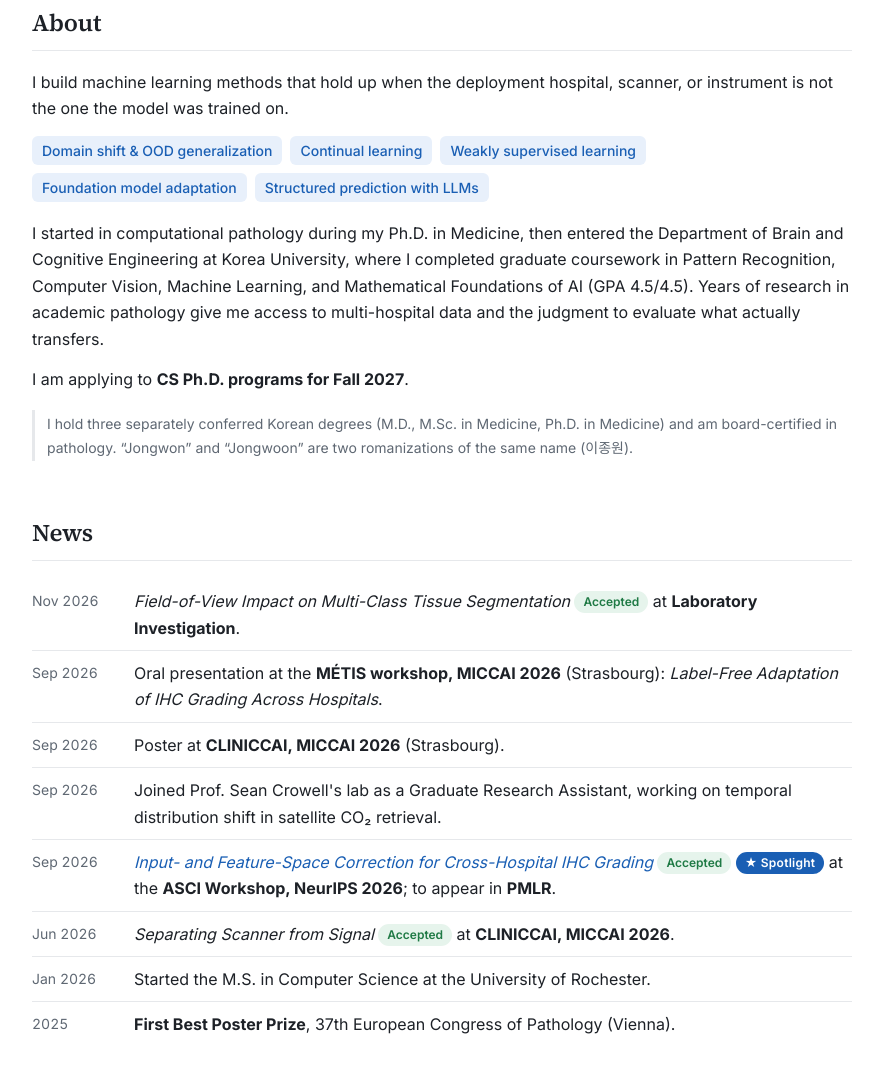
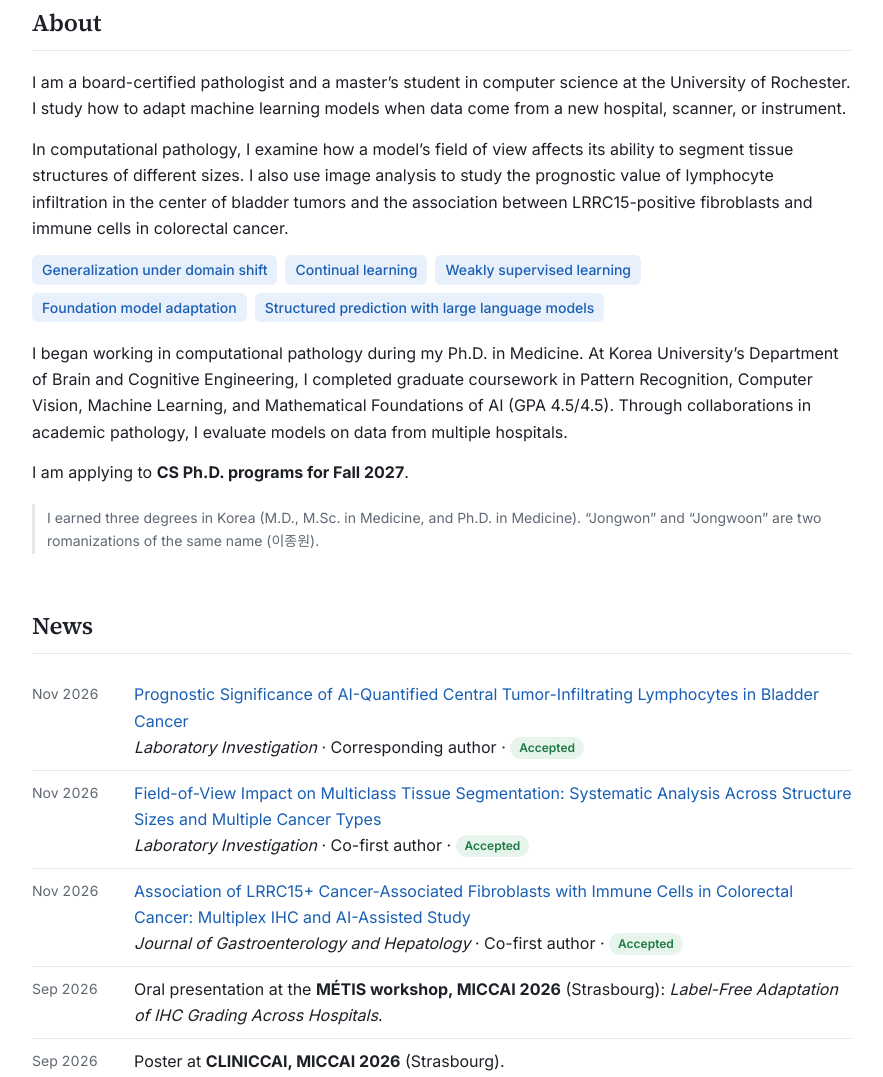
Before and after one commit to jongwoonalee/jongwoonalee.github.io, a plain HTML site: page index.html in a window 1280 px wide. Shown: the part 363-1440 px from the top of the page, without its empty margins (198-1081 px from the left). Drawn offline with Linux system fonts and the light colour scheme.

Commit message:
Revise personal information and research description
Updated the description meta tag and various text elements to enhance clarity and detail about academic background and research focus.

```diff
--- a/index.html
+++ b/index.html
@@ -4,7 +4,7 @@
     <meta charset="UTF-8">
     <meta name="viewport" content="width=device-width, initial-scale=1.0">
     <title>Jongwoon Lee</title>
-    <meta name="description" content="Jongwoon Lee (publishes as Jongwon Lee). Machine learning under domain shift for medical imaging. M.S. Computer Science, University of Rochester.">
+    <meta name="description" content="Jongwoon Lee (also publishes as Jongwon Lee) is a pathologist and computer science master’s student at the University of Rochester studying machine learning under domain shift.">
     <link rel="preconnect" href="https://fonts.googleapis.com">
     <link rel="preconnect" href="https://fonts.gstatic.com" crossorigin>
     <link href="https://fonts.googleapis.com/css2?family=Inter:wght@400;500;600;700&family=Source+Serif+4:opsz,wght@8..60,600&display=swap" rel="stylesheet">
@@ -248,7 +248,7 @@
         <div>
             <h1 class="name">Jongwoon Lee</h1>
             <p class="alias">이종원 · also publishes as “Jongwon Lee”</p>
-            <p class="role"><strong>M.S. in Computer Science</strong>, University of Rochester <span>· Advisor: Prof. Jiebo Luo</span></p>
+            <p class="role"><strong>M.S. student in Computer Science</strong>, University of Rochester <span>· Advisor: Prof. Jiebo Luo</span></p>
             <p class="role"><strong>Graduate Research Assistant</strong>, Lab of Prof. Sean Crowell, University of Rochester</p>
             <p class="role"><strong>Ph.D. Candidate</strong> (on leave), Brain and Cognitive Engineering, Korea University</p>
             <div class="links">
@@ -265,29 +265,34 @@
     <section>
         <h2>About</h2>
         <p>
-            I build machine learning methods that hold up when the deployment hospital, scanner,
-            or instrument is not the one the model was trained on.
+            I am a board-certified pathologist and a master’s student in computer science at the University of Rochester.
+            I study how to adapt machine learning models when data come from a new hospital, scanner, or instrument.
+        </p>
+        <p>
+            In computational pathology, I examine how a model’s field of view affects its ability to segment tissue
+            structures of different sizes. I also use image analysis to study the prognostic value of lymphocyte
+            infiltration in the center of bladder tumors and the association between LRRC15-positive fibroblasts
+            and immune cells in colorectal cancer.
         </p>
         <ul class="interests">
-            <li>Domain shift &amp; OOD generalization</li>
+            <li>Generalization under domain shift</li>
             <li>Continual learning</li>
             <li>Weakly supervised learning</li>
             <li>Foundation model adaptation</li>
-            <li>Structured prediction with LLMs</li>
+            <li>Structured prediction with large language models</li>
         </ul>
         <p>
-            I started in computational pathology during my Ph.D. in Medicine, then entered the
-            Department of Brain and Cognitive Engineering at Korea University, where I completed graduate
-            coursework in Pattern Recognition, Computer Vision, Machine Learning, and Mathematical
-            Foundations of AI (GPA 4.5/4.5). Years of research in academic pathology give me access to
-            multi-hospital data and the judgment to evaluate what actually transfers.
+            I began working in computational pathology during my Ph.D. in Medicine. At Korea University’s Department of Brain and
+            Cognitive Engineering, I completed graduate coursework in Pattern Recognition, Computer Vision,
+            Machine Learning, and Mathematical Foundations of AI (GPA 4.5/4.5). Through collaborations
+            in academic pathology, I evaluate models on data from multiple hospitals.
         </p>
         <p>
             I am applying to <strong>CS Ph.D. programs for Fall 2027</strong>.
         </p>
         <p class="note">
-            I hold three separately conferred Korean degrees (M.D., M.Sc. in Medicine, Ph.D. in Medicine) and am
-            board-certified in pathology. “Jongwon” and “Jongwoon” are two romanizations of the same name (이종원).
+            I earned three degrees in Korea (M.D., M.Sc. in Medicine, and Ph.D. in Medicine).
+            “Jongwon” and “Jongwoon” are two romanizations of the same name (이종원).
         </p>
     </section>
 
@@ -296,8 +301,14 @@
         <h2>News</h2>
         <ul class="news">
             <li><span class="date">Nov 2026</span>
-                <span><em>Field-of-View Impact on Multi-Class Tissue Segmentation</em> <span class="badge ok">Accepted</span> at
-                <strong>Laboratory Investigation</strong>.</span></li>
+                <span><a href="#bladder-lymphocytes">Prognostic Significance of AI-Quantified Central Tumor-Infiltrating Lymphocytes in Bladder Cancer</a><br>
+                <em>Laboratory Investigation</em> · Corresponding author · <span class="badge ok">Accepted</span></span></li>
+            <li><span class="date">Nov 2026</span>
+                <span><a href="#segmentation-field-of-view">Field-of-View Impact on Multiclass Tissue Segmentation: Systematic Analysis Across Structure Sizes and Multiple Cancer Types</a><br>
+                <em>Laboratory Investigation</em> · Co-first author · <span class="badge ok">Accepted</span></span></li>
+            <li><span class="date">Nov 2026</span>
+                <span><a href="#colorectal-fibroblasts">Association of LRRC15+ Cancer-Associated Fibroblasts with Immune Cells in Colorectal Cancer: Multiplex IHC and AI-Assisted Study</a><br>
+                <em>Journal of Gastroenterology and Hepatology</em> · Co-first author · <span class="badge ok">Accepted</span></span></li>
             <li><span class="date">Sep 2026</span>
                 <span>Oral presentation at the <strong>MÉTIS workshop, MICCAI 2026</strong> (Strasbourg):
                 <em>Label-Free Adaptation of IHC Grading Across Hospitals</em>.</span></li>
@@ -394,7 +405,7 @@
     <!-- PUBLICATIONS -->
     <section>
         <h2>Publications</h2>
-        <p class="legend">* first author &nbsp; † corresponding author</p>
+        <p class="legend">* First author &nbsp; ‡ Co-first author &nbsp; † Corresponding author</p>
 
         <h3>Conference and Workshop Papers</h3>
         <ul class="pubs">
@@ -424,20 +435,20 @@
 
         <h3>Journal Articles</h3>
         <ul class="pubs">
-            <li>
-                <div class="pub-title">Field-of-View Impact on Multi-Class Tissue Segmentation: A Systematic Analysis of Size-Dependent Detection Performance Across Multiple Cancer Types</div>
-                <div class="pub-authors">D Jo*, <b>Jongwon Lee</b>*, et al.</div>
-                <div class="pub-venue"><em>Laboratory Investigation</em>, 2026 <span class="badge ok">Accepted</span></div>
+            <li id="bladder-lymphocytes">
+                <div class="pub-title">Prognostic Significance of AI-Quantified Central Tumor-Infiltrating Lymphocytes in Bladder Cancer</div>
+                <div class="pub-authors">S Lee, <b>Jongwon Lee</b>†, et al.</div>
+                <div class="pub-venue"><em>Laboratory Investigation</em> · Corresponding author · <span class="badge ok">Accepted Nov 2026</span></div>
             </li>
-            <li>
-                <div class="pub-title">Artificial Intelligence-Assessed Tumor Central Tumor-Infiltrating Lymphocytes Predict Recurrence-Free Survival in Transurethral Resection of Bladder Tumor Specimens</div>
-                <div class="pub-authors">S Lee, <b>Jongwon Lee</b>†, et al.</div>
-                <div class="pub-venue"><em>Laboratory Investigation</em>, 2026 <span class="badge wait">Major revision</span></div>
+            <li id="segmentation-field-of-view">
+                <div class="pub-title">Field-of-View Impact on Multiclass Tissue Segmentation: Systematic Analysis Across Structure Sizes and Multiple Cancer Types</div>
+                <div class="pub-authors">D Jo‡, <b>Jongwon Lee</b>‡, et al.</div>
+                <div class="pub-venue"><em>Laboratory Investigation</em> · Co-first author · <span class="badge ok">Accepted Nov 2026</span></div>
             </li>
-            <li>
-                <div class="pub-title">The Expression and Clinical Relevance of LRRC15+ Cancer-Associated Fibroblasts in Colorectal Cancer</div>
-                <div class="pub-authors">Y Yang, D Jung, <b>Jongwon Lee</b>*, et al.</div>
-                <div class="pub-venue"><em>Journal of Gastroenterology and Hepatology</em>, 2026 <span class="badge wait">Major revision</span></div>
+            <li id="colorectal-fibroblasts">
+                <div class="pub-title">Association of LRRC15+ Cancer-Associated Fibroblasts with Immune Cells in Colorectal Cancer: Multiplex IHC and AI-Assisted Study</div>
+                <div class="pub-authors">Y Yang, D Jung, <b>Jongwon Lee</b>‡, et al.</div>
+                <div class="pub-venue"><em>Journal of Gastroenterology and Hepatology</em> · Co-first author · <span class="badge ok">Accepted Nov 2026</span></div>
             </li>
             <li>
                 <div class="pub-title">Assessment of Established Prognostic Factors and Artificial Intelligence-Based Evaluation of Tumor-Infiltrating Lymphocytes in Oral Tongue Squamous Cell Carcinoma</div>
```
